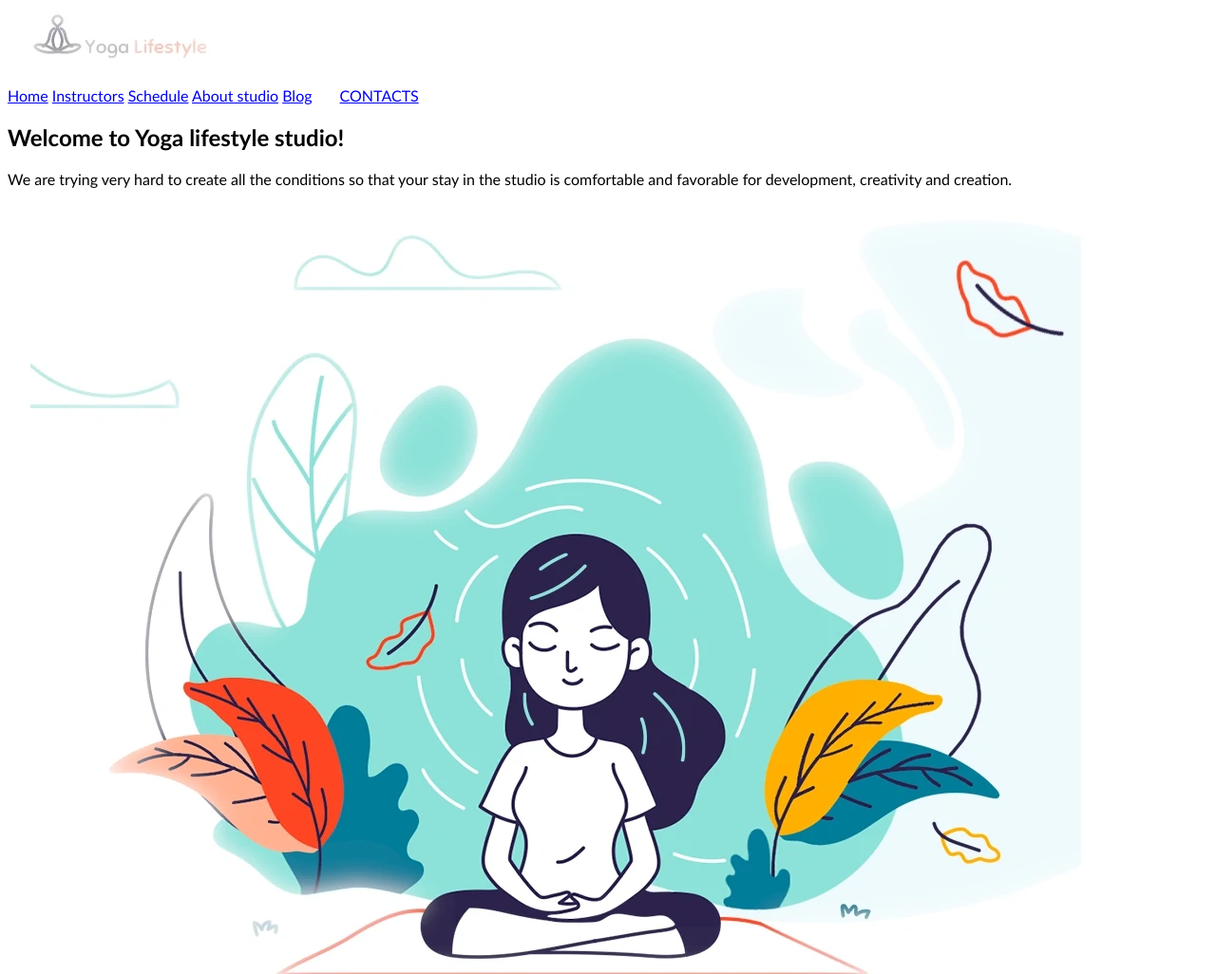
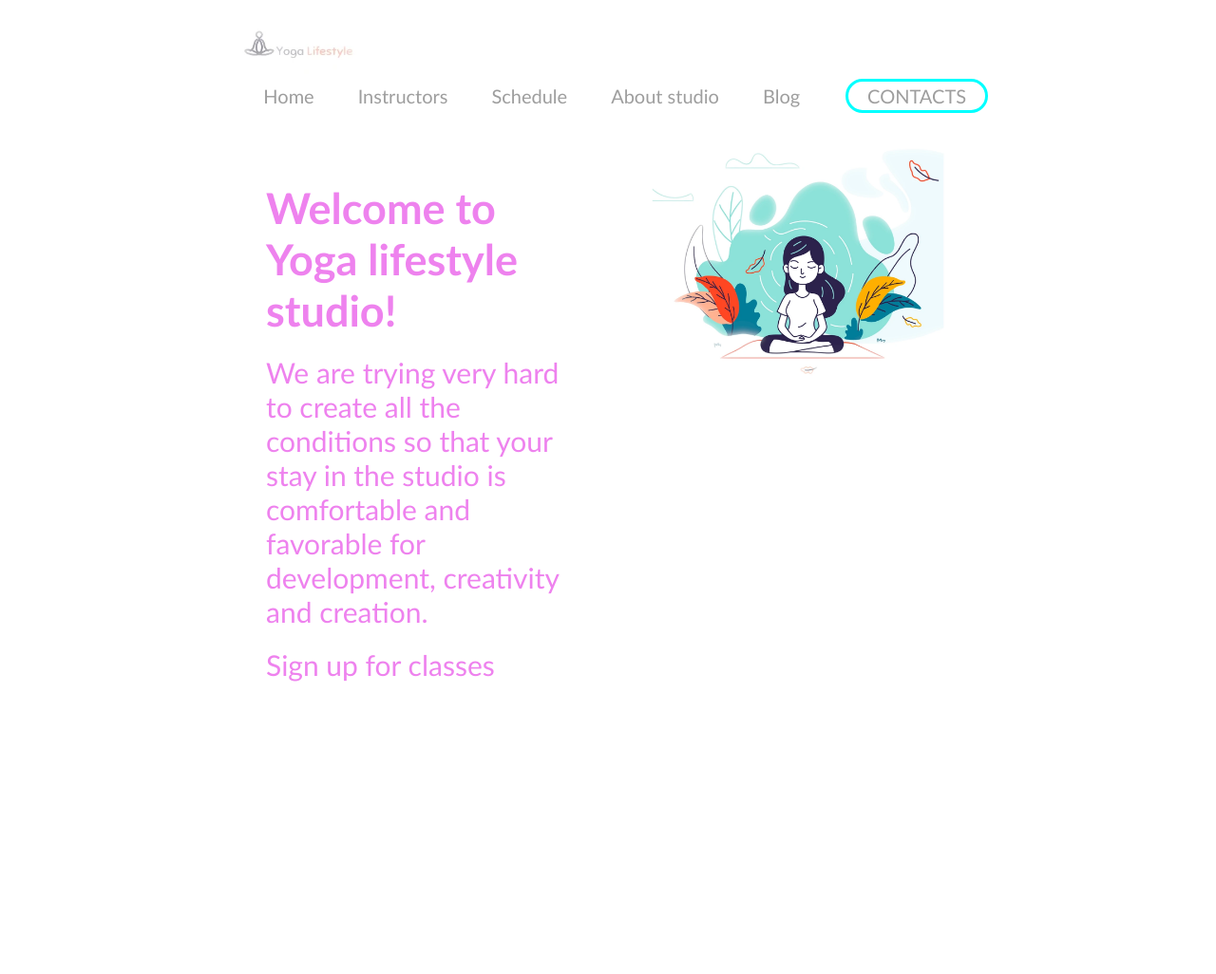
Before and after one commit to Dovydas1z/4-projektas, a website: page index.html in a window 1280 px wide. Shown: the top 1026 px of the page at 95% size. After the commit the page ends 800 px from the top, so only its background shows below. Drawn offline with Linux system fonts and the light colour scheme.

Commit message:
Text and images done

```diff
--- a/index.html
+++ b/index.html
@@ -19,12 +19,83 @@
         }
 
         main {
-
+            width: 800px;
+            display: inline-block;
+            margin-left: calc((100% - 800px) / 2);
         }
 
+        header {
+            display: inline-block;
+            width: 100%;
+            margin-top: 20px;
+        }
 
+        header>img {
+            float: left;
+            height: 50px;
+        }
 
+        nav {
+            float: right;
+            margin-top: 5px;
+        }
 
+        a {
+            display: inline-block;
+            text-decoration: none;
+            float: left;
+            color: #9e9e9e;
+            font-size: 20px;
+            line-height: 20px;
+            padding-top: 5px;
+            padding-bottom: 5px;
+            padding-left: 20px;
+            padding-right: 20px;
+            border: 3px solid transparent;
+            border-radius: 18px;
+        }
+
+        a+a {
+            /* margin-left: 5px; */
+        }
+
+        a:hover {
+            color: tomato;
+            text-decoration: underline;
+        }
+
+        section {
+            display: inline-block;
+            width: 100%;
+            margin-top: 30px;
+        }
+
+        div {
+            float: left;
+            width: 40%;
+            color: violet;
+            margin-right: 5%;
+            margin-left: 5%;
+            margin-top: 40px;
+        }
+
+        h1 {
+            font-size: 45px;
+            margin: 0;
+        }
+
+        p {
+            margin: 0;
+            font-size: 30px;
+            margin-top: 20px;
+        }
+
+        section>img {
+            float: left;
+            width: 40%;
+            margin-right: 5%;
+            margin-left: 5%;
+        }
 
 
     </style>
@@ -49,6 +120,7 @@
             <div>
                 <h1>Welcome to Yoga lifestyle studio!</h1>
                 <p>We are trying very hard to create all the conditions so that your stay in the studio is comfortable and favorable for development, creativity and creation.</p>
+                <p> Sign up for classes</p>
             </div>
             <img src="./img/yoga-lifestyle.webp" alt="Yoga">
         </section>
```
